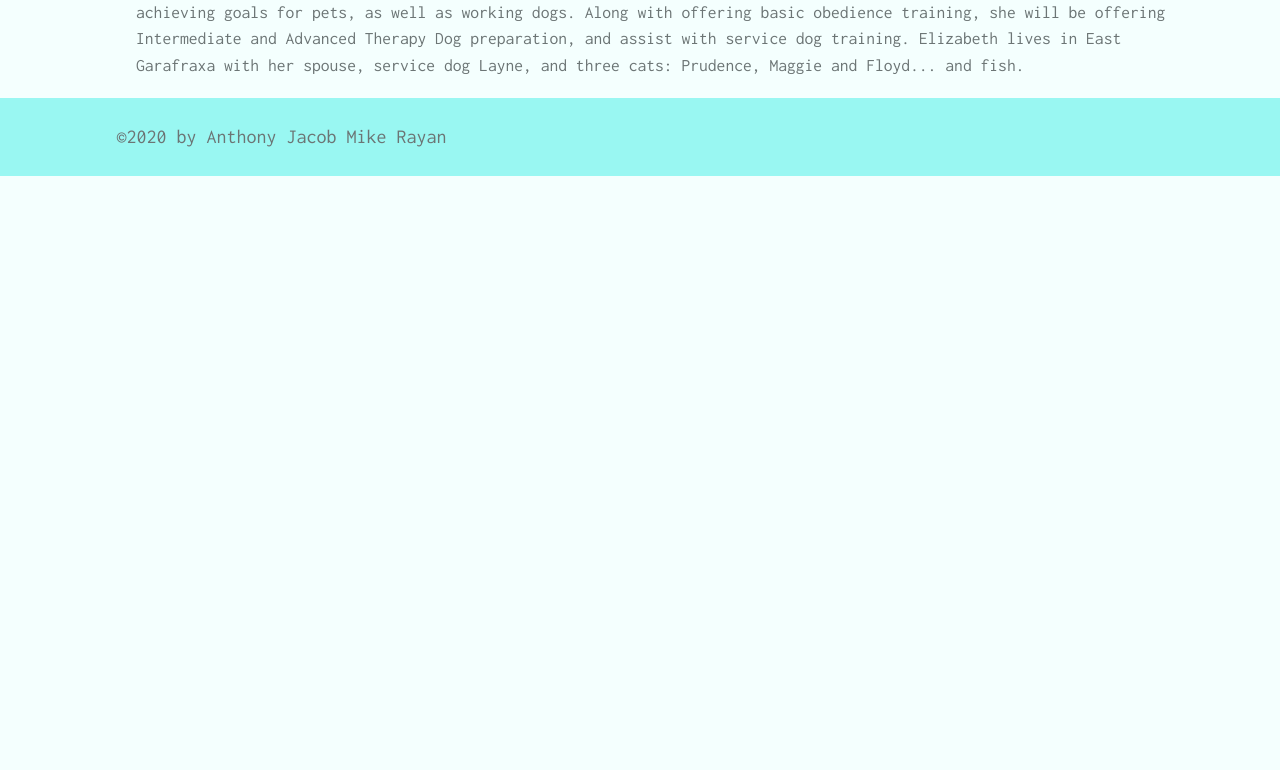
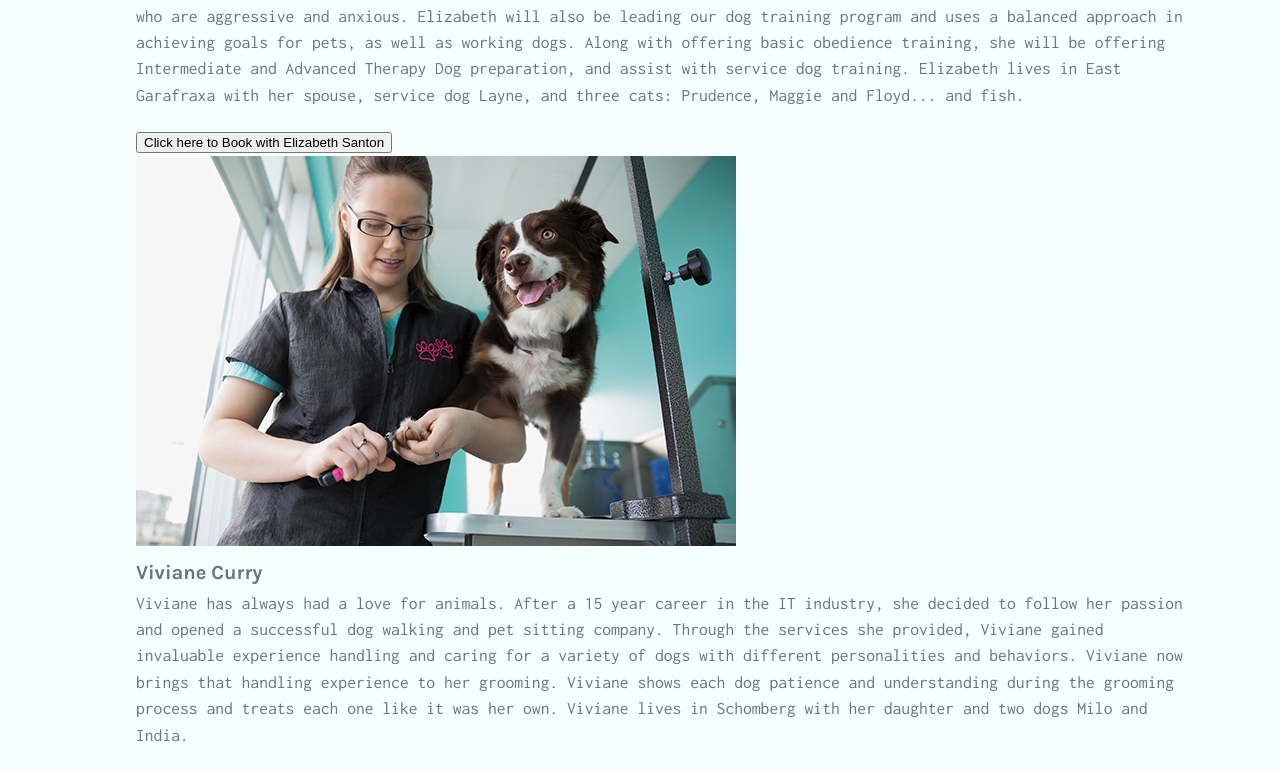
Before and after one commit to Jacob-Banks/group-3, a React (Create React App) app in the folder client/: page /About in a window 1280 px wide. Shown: the part 1505-2275 px from the top of the page. Before the commit the page ends 1681 px from the top, so only its background shows below. Built offline with nearby package versions, Linux system fonts and the light colour scheme.

Commit message:
working on the auto-fill feature in Grommers component

```diff
--- a/client/src/components/Groomers/index.js
+++ b/client/src/components/Groomers/index.js
@@ -1,5 +1,4 @@
 import React, { useState } from "react";
-
 const MeetTheGroomers = ({ options }) => {
     const [Groomers] =useState([
         {
@@ -11,6 +10,16 @@ const MeetTheGroomers = ({ options }) => {
             photo: '../../images/b602a8_711782e419e944df8e0b286ce6da1ba1_mv2.webp',
             name: 'Elizabeth Santon',
             bio: "Elizabeth has loved animals all of her life, always gravitating towards dogs even at a young age.  Growing up with cats and dogs, she eventually pursued dog training before transitioning into dog grooming.  Elizabeth draws upon her training background and understanding of dog behavior to assist her during the grooming process.  Elizabeth's professional background coupled with her naturally calm demeanor, gives her the ability to help keep dogs calm; specifically dogs who are aggressive and anxious.  Elizabeth will also be leading our dog training program and uses a balanced approach in achieving goals for pets, as well as working dogs.  Along with offering basic obedience training, she will be offering Intermediate and Advanced Therapy Dog preparation, and assist with service dog training.  Elizabeth lives in East Garafraxa with her spouse, service dog Layne, and three cats: Prudence, Maggie and Floyd... and fish."
+        },
+        {
+            photo: '../../images/groomer-clipping-dogs-nails_jpeg-600x390.jpeg',
+            name: 'Viviane Curry',
+            bio: "Viviane has always had a love for animals. After a 15 year career in the IT industry, she decided to follow her passion and opened a successful dog walking and pet sitting company. Through the services she provided, Viviane gained invaluable experience handling and caring for a variety of dogs with different personalities and behaviors. Viviane now brings that handling experience to her grooming. Viviane shows each dog patience and understanding during the grooming process and treats each one like it was her own. Viviane lives in Schomberg with her daughter and two dogs Milo and India."
+        },
+        {
+            photo:'../../images/Dog-Grooming.jpeg',
+            name: 'Marie France',
+            bio: "Marie has had a lifelong love for animals, and now after a full career in the Tech Industry, she can finally fulfill her passion to work with clients of the 'fluffy' variety.  Marie is passionate about big and small animals (she cannot pass one by without giving them love and affection!) It is this passion that makes Marie an asset to the team. Marie is also a devoted pet owner, which helps her connect with your pets needs.  Marie currently resides in Fergus with her Family and her cat Shadow. "
         }
 
     ]);
@@ -29,6 +38,8 @@ const MeetTheGroomers = ({ options }) => {
                         />
                         <h5 key={choice.name}>{choice.name}</h5>
                         <p key={choice.bio}>{choice.bio}</p>
+
+                        <button onClick={event => window.location.href ="/Appointment"}>Click here to Book with {choice.name}</button>
                     </div>
                 ))}
             </ul>
```
Also changed, not shown: client/public/images/Dog-Grooming.jpeg (added), client/public/images/groomer-clipping-dogs-nails_jpeg-600x390.jpeg (added).
